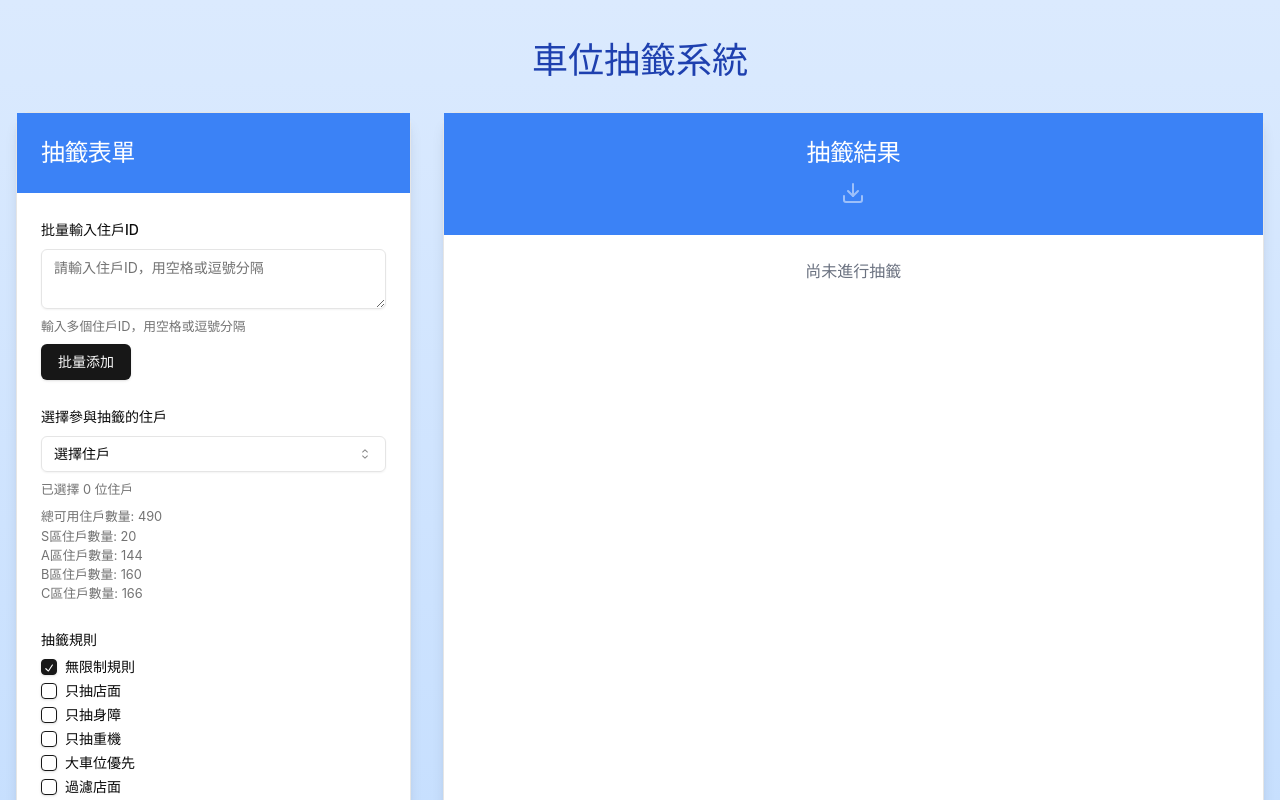
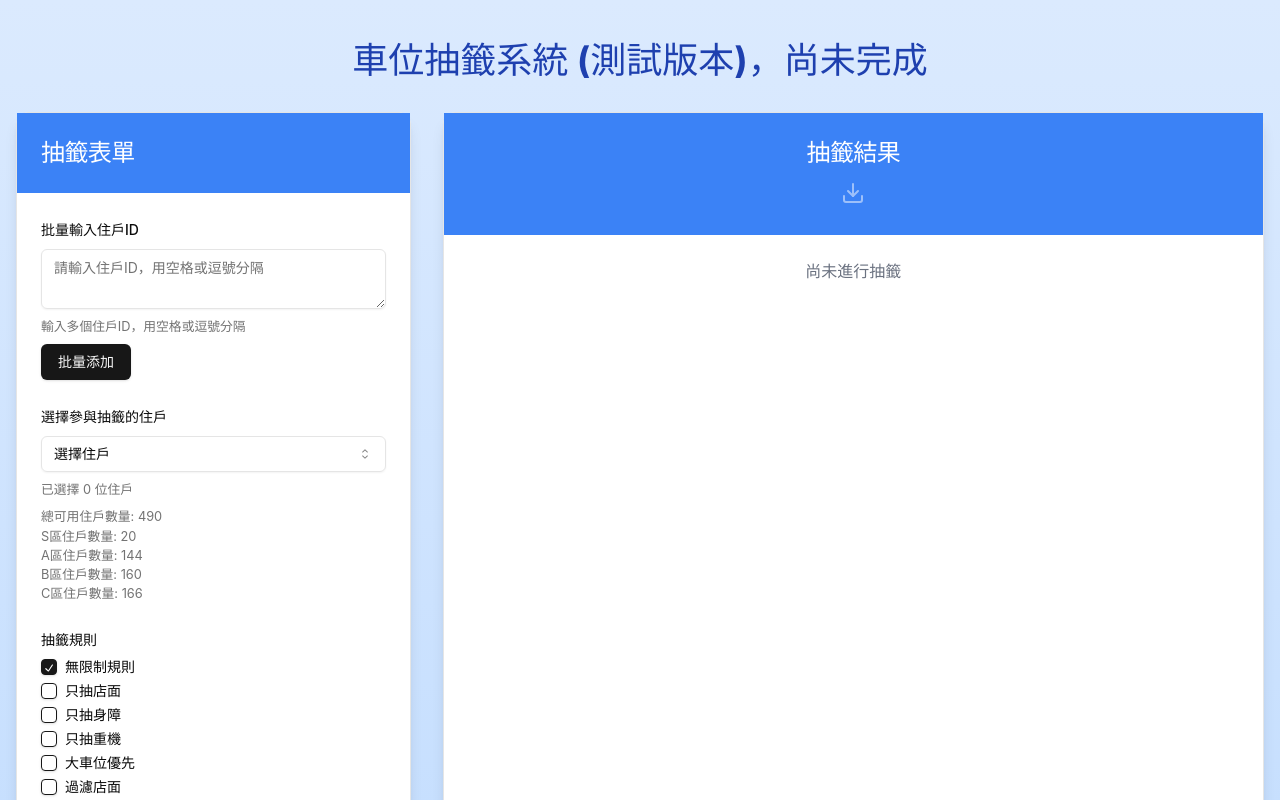
Before and after one commit to allen-hsu/parking-lottery, a React (Vite) app: page / in a window 1280 px wide. Shown: the top 800 px of the page. Built offline with nearby package versions, Linux system fonts and the light colour scheme; the HTML template or start-up script is replaced by a standard one.

Commit message:
add beta wording

```diff
--- a/index.html
+++ b/index.html
@@ -4,7 +4,7 @@
     <meta charset="UTF-8" />
     <link rel="icon" type="image/svg+xml" href="/vite.svg" />
     <meta name="viewport" content="width=device-width, initial-scale=1.0" />
-    <title>車位抽籤系統</title>
+    <title>車位抽籤系統(測試版本)</title>
   </head>
   <body class="h-full">
     <div id="root" class="h-full"></div>
--- a/src/pages/Home.tsx
+++ b/src/pages/Home.tsx
@@ -165,7 +165,7 @@ const Home: React.FC = () => {
       <div className="min-h-screen w-full bg-gradient-to-b from-blue-100 to-blue-200 py-10">
         <div className="container mx-auto px-4 max-w-7xl">
           <h1 className="text-4xl font-bold text-center mb-8 text-blue-800">
-            車位抽籤系統
+            車位抽籤系統 (測試版本)，尚未完成
           </h1>
           {error && (
             <Alert variant="destructive" className="mb-4">
```
